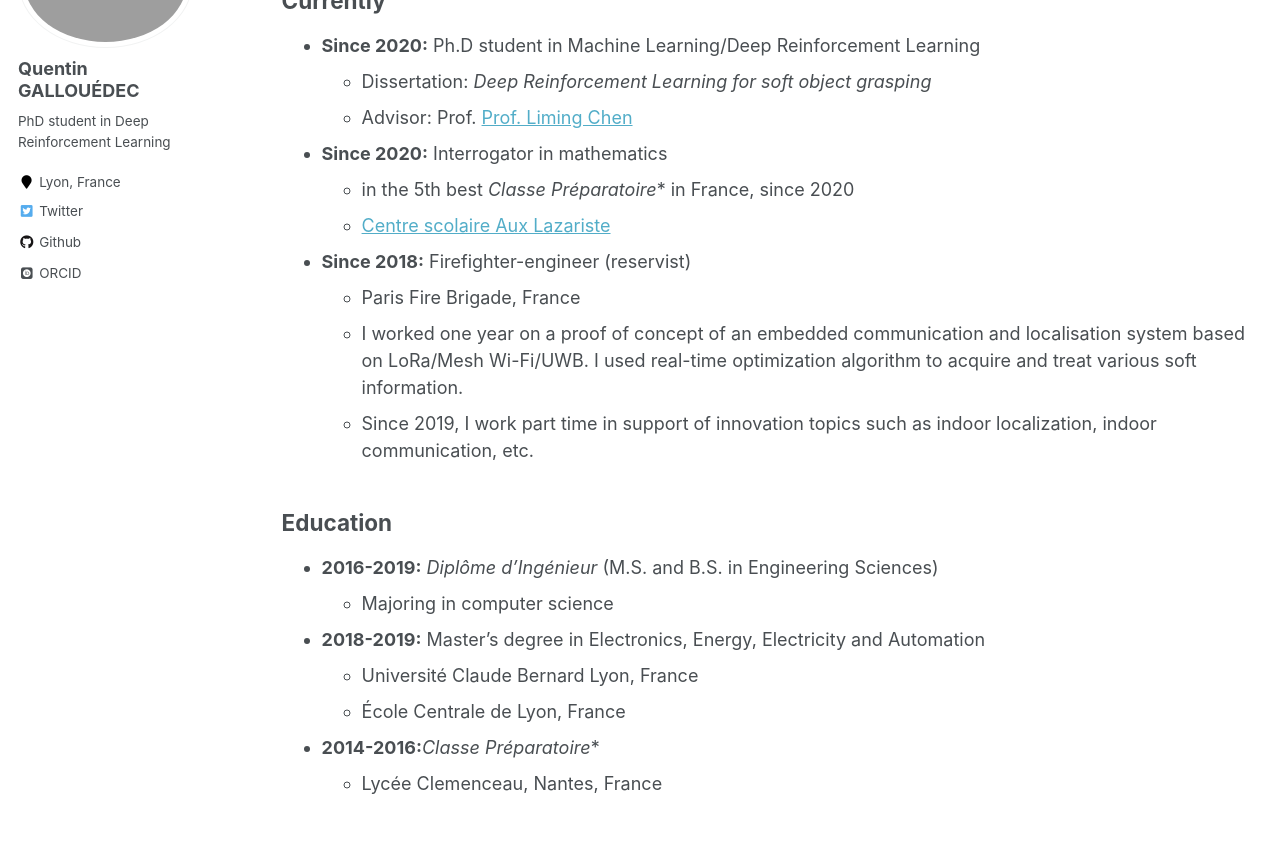
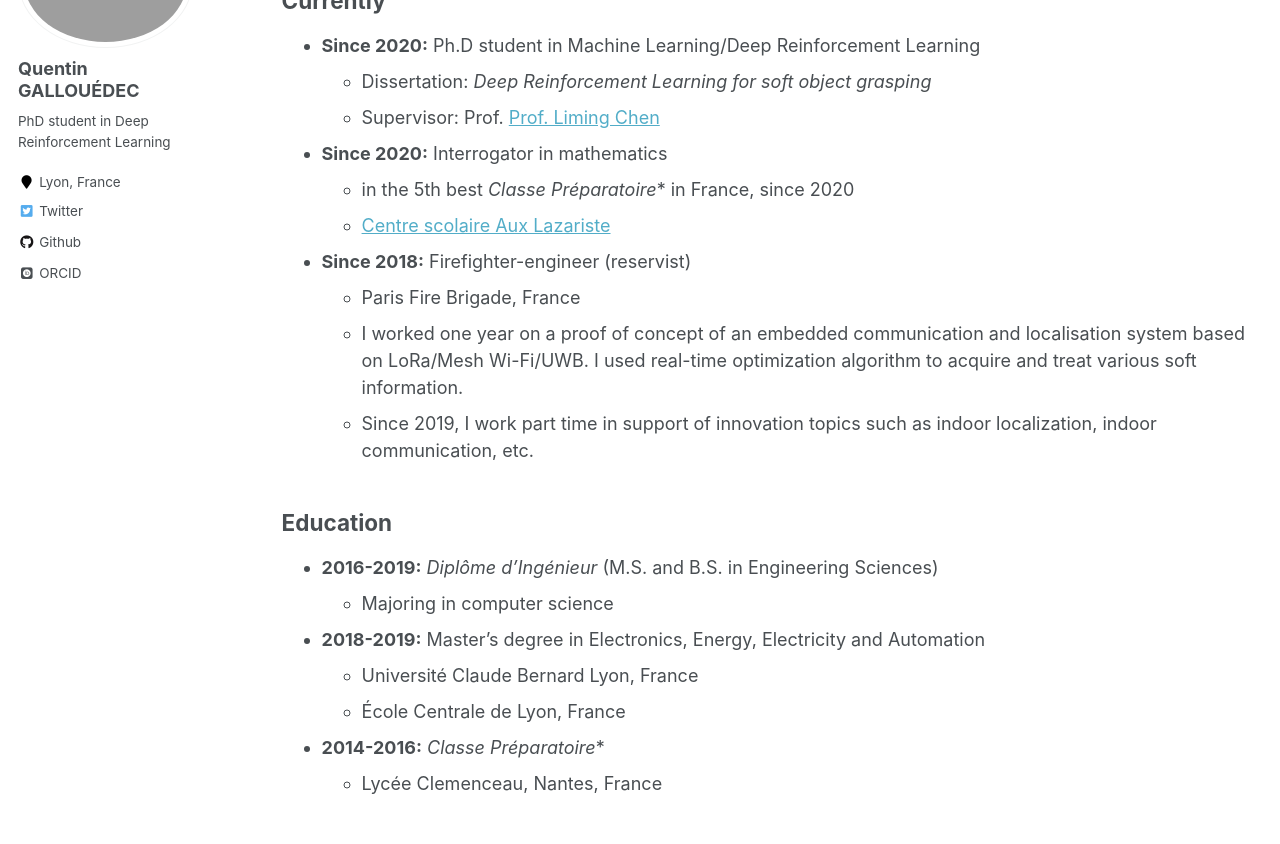
Before and after one commit to qgallouedec/qgallouedec.github.io, a Jekyll site: the page built from _pages/cv.md, in a window 1280 px wide and 1400 px high. Shown: the part 204-1048 px from the top of the window. Built offline with Jekyll 4.4.1, drawn with Linux system fonts in a browser that asks for light colours; some web fonts are replaced; some of the changed text lies outside the part shown.

Commit message:
little changes

```diff
--- a/_pages/cv.md
+++ b/_pages/cv.md
@@ -13,7 +13,7 @@ redirect_from:
 
 * **Since 2020:** Ph.D student in Machine Learning/Deep Reinforcement Learning
   * Dissertation: _Deep Reinforcement Learning for soft object grasping_
-  * Advisor: Prof. [Prof. Liming Chen](https://sites.google.com/view/limingchen/accueil)
+  * Supervisor: Prof. [Prof. Liming Chen](https://sites.google.com/view/limingchen/accueil)
 * **Since 2020:** Interrogator in mathematics
   * in the 5th best _Classe Préparatoire_*  in France, since 2020
   * [Centre scolaire Aux Lazariste](https://www.letudiant.fr/palmares/classement-prepa/fiche/etablissement-centre-scolaire-aux-lazaristes-6257.html)
@@ -29,7 +29,7 @@ redirect_from:
 * **2018-2019:** Master's degree in Electronics, Energy, Electricity and Automation
   * Université Claude Bernard Lyon, France
   * École Centrale de Lyon, France
-* **2014-2016:**_Classe Préparatoire_*
+* **2014-2016:** _Classe Préparatoire_*
   * Lycée Clemenceau, Nantes, France
 
 ## Work experience
@@ -48,7 +48,7 @@ redirect_from:
 
 * **Spring 2018:** Research Internship
   * Polytechnique Montreal, Canada
-  * Supervisor : [Prof. Maxime Raison](https://www.polymtl.ca/expertises/en/raison-maxime)
+  * Supervisor: [Prof. Maxime Raison](https://www.polymtl.ca/expertises/en/raison-maxime)
   * I developed a robotic arm with 3D printing for disabled children. The goal was to make the arm capable of playing tennis table. Computer vision and real-time algorithm to detect the ball and make the arm hit it.
   * [Report](../files/CRME_intership.pdf)
   * [Blog post](https://qgallouedec.github.io/posts/2018/08/building_a_robot_with_3D_printing/)
```
